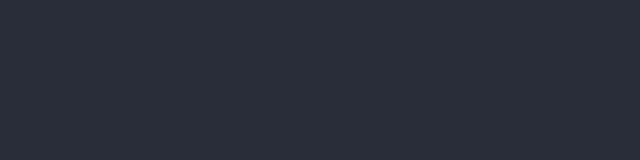
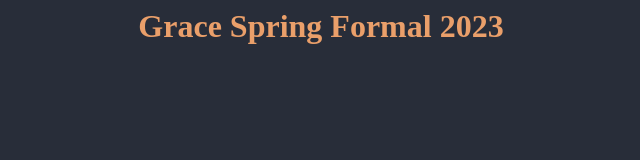
Before and after one commit to seansund/grace-social, a plain HTML site: page index.html in a window 1280 px wide. Shown: the whole page, without its empty margins (319-959 px from the left). Drawn offline with Linux system fonts and the light colour scheme.

Commit message:
Fix foreground color
Signed-off-by: Sean Sundberg <seansund@us.ibm.com>

```diff
--- a/styles.css
+++ b/styles.css
@@ -1,5 +1,5 @@
 body {
     background-color: #282d39;
-    color: #282d39;
+    color: #ea9f6a;
     text-align: center;
 }
```
